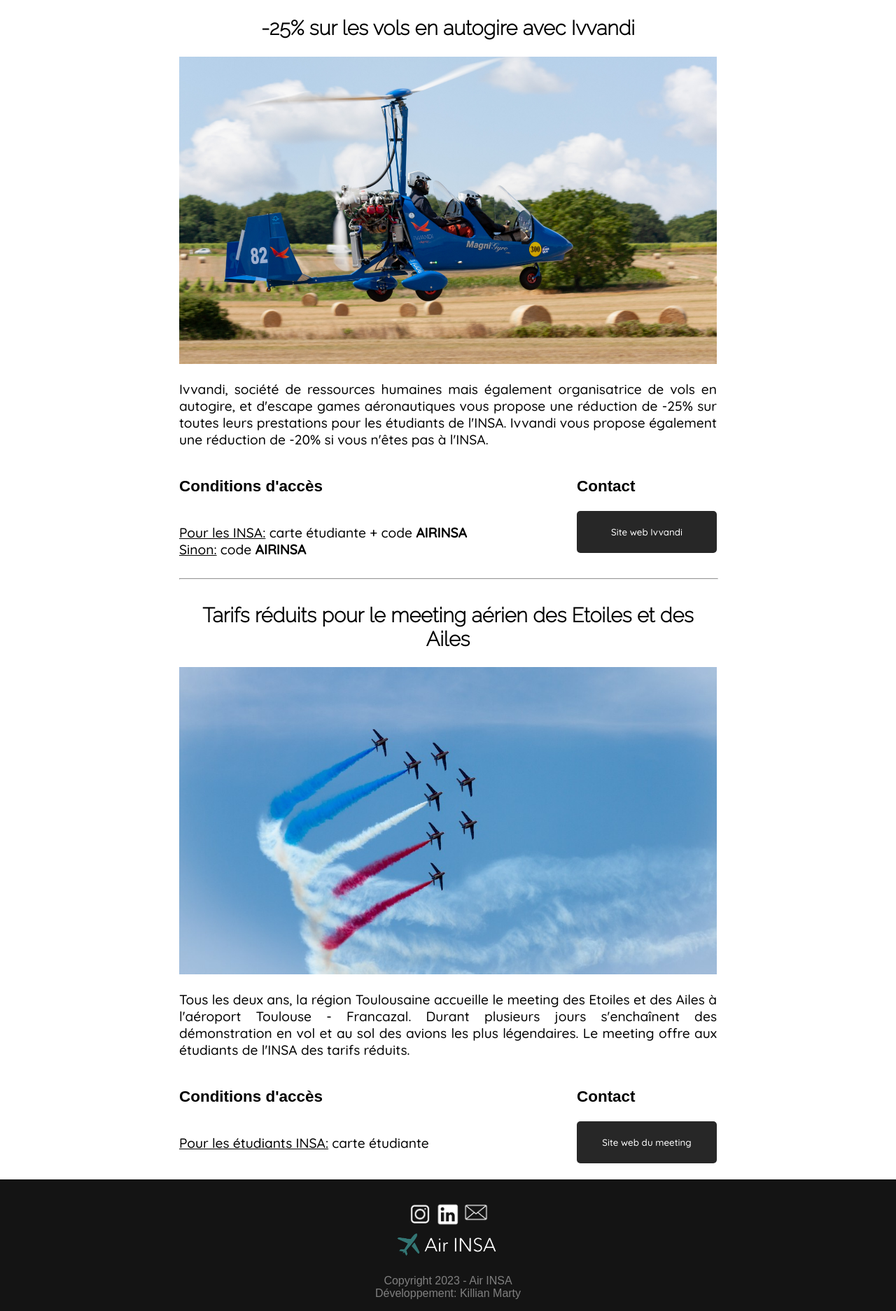
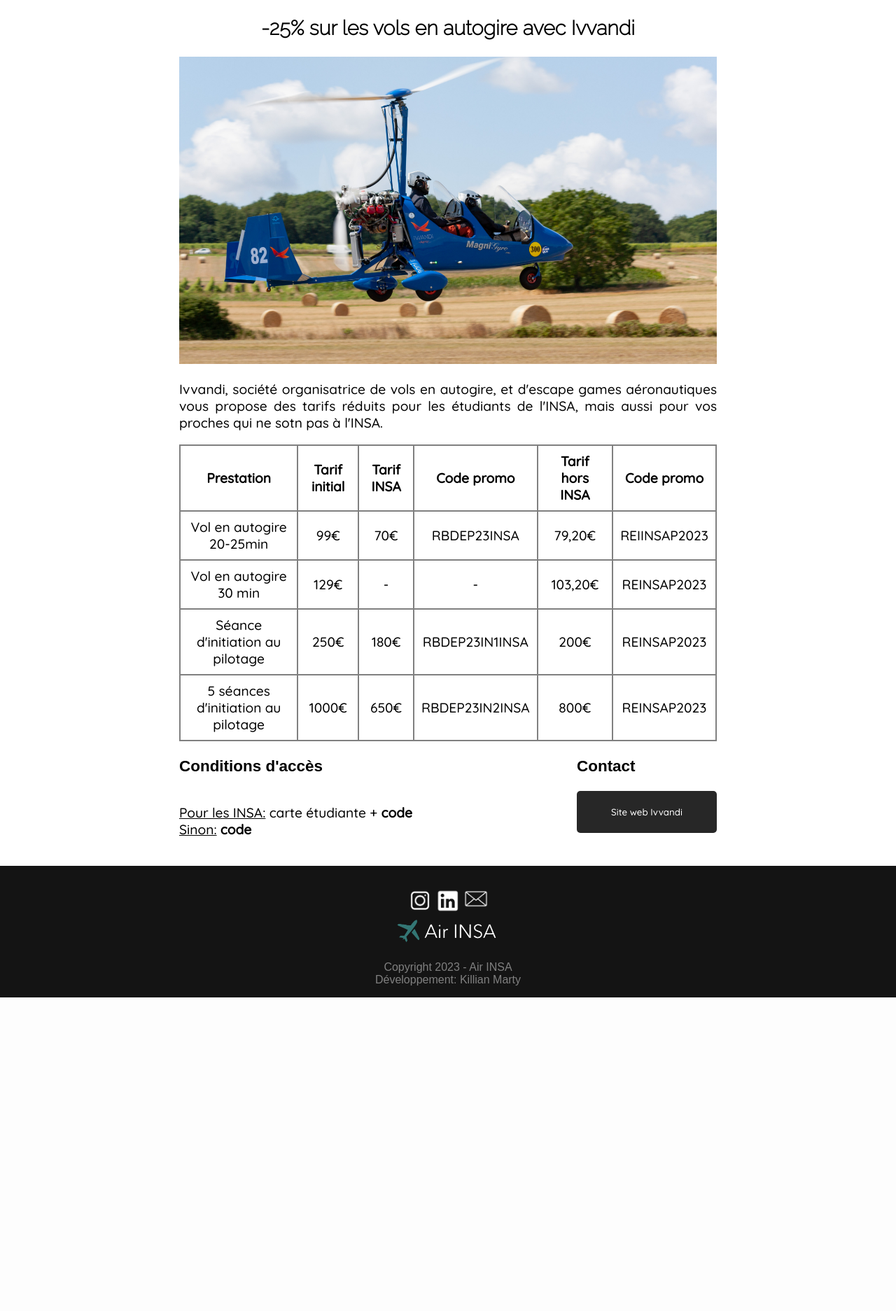
Before and after one commit to killianmarty/airinsa, a PHP site: page /prestations.html in a window 1280 px wide. Shown: the part 133-2006 px from the top of the page at 70% size. After the commit the page ends 1558 px from the top, so only its background shows below. Run offline with PHP 8.4, Linux system fonts and the light colour scheme.

Commit message:
ajout tableau presta

```diff
--- a/about.html
+++ b/about.html
@@ -52,9 +52,6 @@
             <li>
                 <img src="assets/logo_ivvandi.png" alt="Ivvandi">
             </li>
-            <li>
-                <img src="assets/logo_etoilesailes.jpg" alt="Des Etoiles et des Ailes">
-            </li>
         </ul>
     </section>
     <footer>
--- a/index.html
+++ b/index.html
@@ -55,9 +55,6 @@
             <li>
                 <img src="assets/logo_ivvandi.png" alt="Ivvandi">
             </li>
-            <li>
-                <img src="assets/logo_etoilesailes.jpg" alt="Des Etoiles et des Ailes">
-            </li>
         </ul>
     </section>
     <footer>
--- a/prestations.html
+++ b/prestations.html
@@ -38,12 +38,60 @@
         <div>
             <h2>-25% sur les vols en autogire avec Ivvandi</h2>
             <img src="assets/img/autogire.jpg" alt="Autogire">
-            <p>Ivvandi, société de ressources humaines mais également organisatrice de vols en autogire, et d'escape games aéronautiques vous propose une réduction de -25% sur toutes leurs prestations pour les étudiants de l'INSA. Ivvandi vous propose également une réduction de -20% si vous n'êtes pas à l'INSA.</p>
+            <p>Ivvandi, société organisatrice de vols en autogire, et d'escape games aéronautiques vous propose des tarifs réduits pour les étudiants de l'INSA, mais aussi pour vos proches qui ne sotn pas à l'INSA.</p>
+            <div class="tableContainer">
+                    <table>
+                        <thead>
+                            <tr>
+                                <th>Prestation</th>
+                                <th>Tarif initial</th>
+                                <th>Tarif INSA</th>
+                                <th>Code promo</th>
+                                <th>Tarif hors INSA</th>
+                                <th>Code promo</th>
+                            </tr>
+                        </thead>
+                        <tbody>
+                            <tr>
+                                <td>Vol en autogire 20-25min</td>
+                                <td>99€</td>
+                                <td>70€</td>
+                                <td>RBDEP23INSA</td>
+                                <td>79,20€</td>
+                                <td>REIINSAP2023</td>
+                            </tr>
+                            <tr>
+                                <td>Vol en autogire 30 min</td>
+                                <td>129€</td>
+                                <td>-</td>
+                                <td>-</td>
+                            <td>103,20€</td>
+                            <td>REINSAP2023</td>
+                        </tr>
+                        <tr>
+                            <td>Séance d'initiation au pilotage</td>
+                            <td>250€</td>
+                            <td>180€</td>
+                            <td>RBDEP23IN1INSA</td>
+                            <td>200€</td>
+                            <td>REINSAP2023</td>
+                        </tr>
+                        <tr>
+                            <td>5 séances d'initiation au pilotage</td>
+                            <td>1000€</td>
+                            <td>650€</td>
+                            <td>RBDEP23IN2INSA</td>
+                            <td>800€</td>
+                            <td>REINSAP2023</td>
+                        </tr>
+                    </tbody>
+                </table>
+            </div>
             <div class="prestationInfoContainer">
                 <div class="prestationInfo">
                     <h3>Conditions d'accès</h3>
-                    <p><u>Pour les INSA:</u> carte étudiante + code <b>AIRINSA</b><br>
-                        <u>Sinon:</u> code <b>AIRINSA</b></p>
+                    <p><u>Pour les INSA:</u> carte étudiante + <b>code</b><br>
+                        <u>Sinon:</u> <b>code</b></p>
                 </div>
                 <div class="prestationInfo">
                     <h3>Contact</h3>
@@ -53,25 +101,6 @@
                 </div>
             </div>
         </div>
-        <hr/>
-        <div>
-            <h2>Tarifs réduits pour le meeting aérien des Etoiles et des Ailes</h2>
-            <img src="assets/img/meeting.jpg" alt="Meeting aérien">
-            <p>Tous les deux ans, la région Toulousaine accueille le meeting des Etoiles et des Ailes à l'aéroport Toulouse - Francazal. Durant plusieurs jours s'enchaînent des démonstration en vol et au sol des avions les plus légendaires. Le meeting offre aux étudiants de l'INSA des tarifs réduits.</p>
-            <div class="prestationInfoContainer">
-                <div class="prestationInfo">
-                    <h3>Conditions d'accès</h3>
-                    <p><u>Pour les étudiants INSA:</u> carte étudiante</p>
-                </div>
-                <div class="prestationInfo">
-                    <h3>Contact</h3>
-                    <a href="https://www.desetoilesetdesailes.com/">
-                       <button class="button">Site web du meeting</button>
-                    </a>
-                </div>
-            </div>
-        </div>
-
     </section>
     <footer>
         <div id="socialNetworks">
--- a/styles/style.css
+++ b/styles/style.css
@@ -6,6 +6,22 @@ html, body{
 
 header{
     background-color: rgb(39, 39, 39);
+}
+
+table{
+    border-collapse: collapse;
+}
+
+table td, table th{
+    text-align: center;
+    padding: 10px;
+    border: 2px solid grey;
+    font-family: 'Quicksand', sans-serif;
+}
+
+.tableContainer{
+    width: 60vw;
+    overflow-x: auto;
 }
 
 #headerBar{
```
